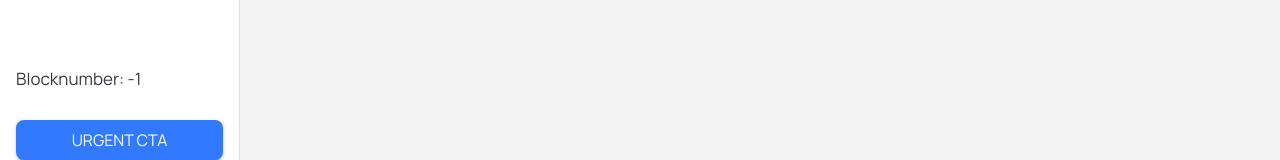
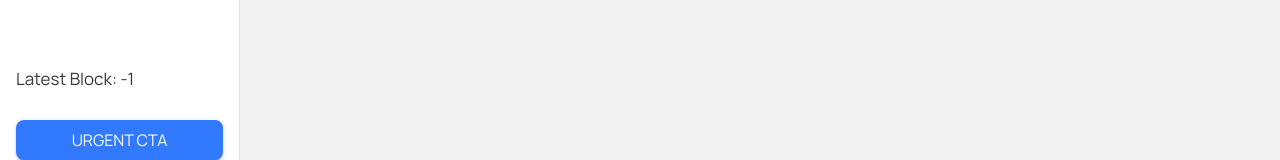
Before and after one commit to minima-global/minidapp-biolerplate, a React (Create React App) app: page / in a window 1280 px wide. Shown: the part 280-440 px from the top of the page. Built offline with nearby package versions, Linux system fonts and the light colour scheme.

Commit message:
import tidy up

```diff
--- a/src/layout/SideMenu.tsx
+++ b/src/layout/SideMenu.tsx
@@ -1,12 +1,6 @@
-import { useState } from 'react';
 import {
-    AppBar,
     Toolbar,
     Typography,
-    IconButton,
-    Drawer,
-    MenuList,
-    MenuItem,
     ListItemText,
     Button,
     Box,
@@ -17,9 +11,6 @@ import {
     Radio,
     Grid,
 } from '@mui/material';
-import MailIcon from '@mui/icons-material/Mail';
-import MenuIcon from '@mui/icons-material/Menu';
-import InboxIcon from '@mui/icons-material/MoveToInbox';
 import { useNavigate } from 'react-router-dom';
 import Routes from '../app.routes';
 import useMinimaBlockNumber from '../minima/useMinimaBlockNumber';
@@ -59,7 +50,7 @@ const SideMenu = () => {
             </List>
 
             <Typography pl={2} mt={10}>
-                Blocknumber: {blockNumber}
+                Latest Block: {blockNumber}
             </Typography>
             <Button variant="contained" sx={{ ml: 2, mr: 2, mt: 4 }}>
                 Urgent CTA
```
